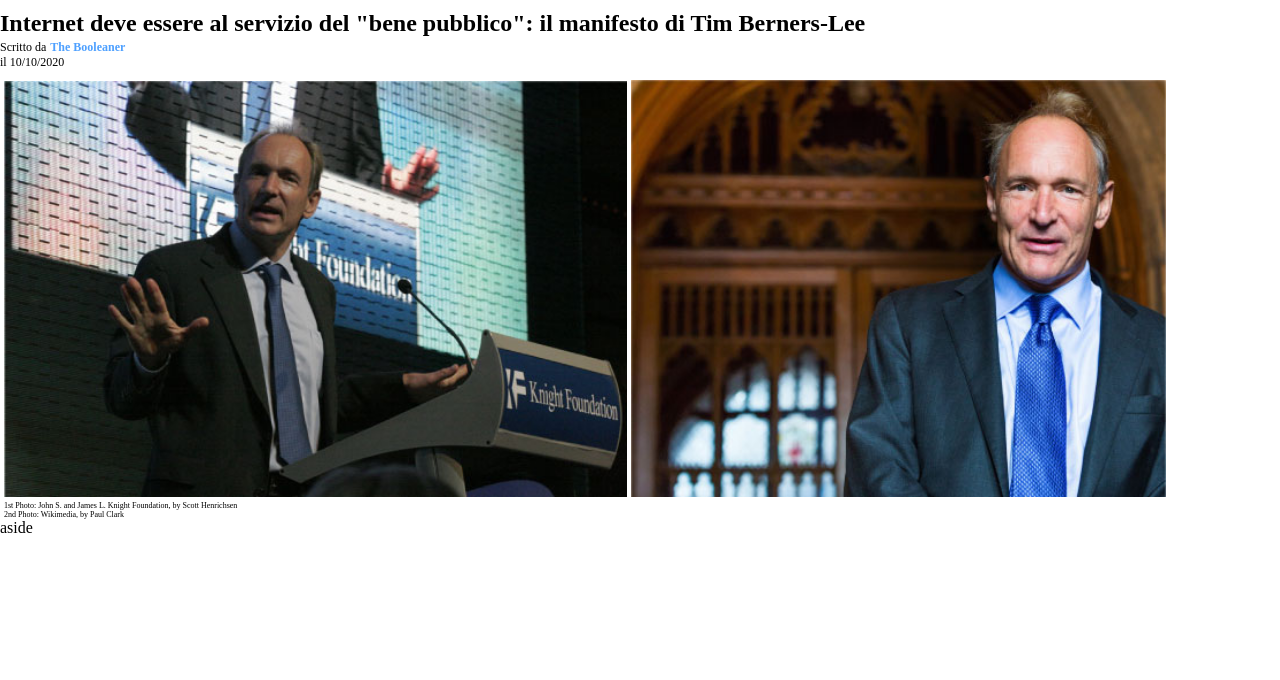
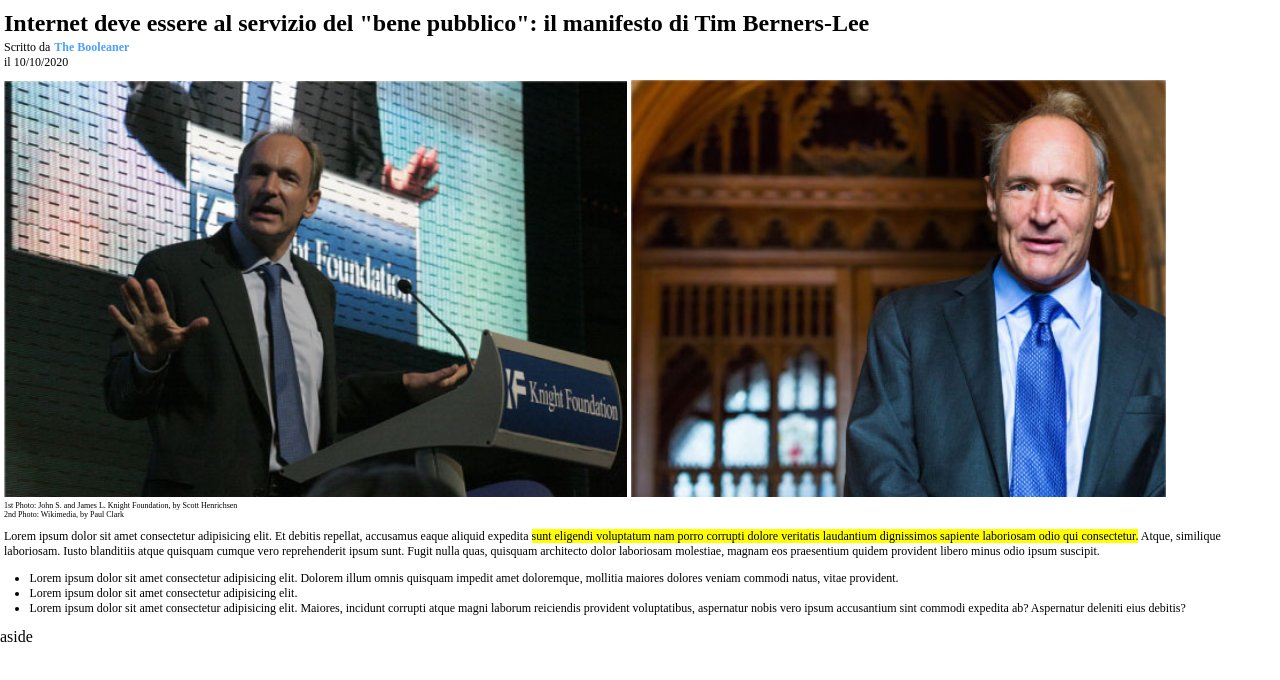
Before and after one commit to Valerio-Catellani/html-css-booleaner, a plain HTML site: page index.html in a window 1280 px wide. Shown: the part 80-760 px from the top of the page. Drawn offline with Linux system fonts and the light colour scheme.

Commit message:
created the main content and the list

```diff
--- a/css/style1.css
+++ b/css/style1.css
@@ -27,7 +27,7 @@ header {
 /*---------------------------MAIN----------------------------*/
 
 main {
-  margin: 10px 0 0;
+  margin: 10px 4px 0;
 }
 
 /*---------TITLE---------*/
@@ -35,6 +35,7 @@ main {
 h1 {
   font-size: 24px;
   margin: 0;
+
 }
 
 main #title h2 {
@@ -57,7 +58,7 @@ main #title h3 {
 /*---------FRONT IMAGES---------*/
 
 #front_images {
-  margin: 10px 4px 0px 4px;
+  margin: 10px 0;
 }
 
 .first_img {
@@ -72,3 +73,23 @@ main #title h3 {
   margin: 0;
   font-size: 8px;
 }
+
+/*---------MAIN CONTENT---------*/
+
+#main_content {
+  margin: 10px 0;
+  font-size: 12px;
+}
+
+#main_content h4 {
+  margin: 10px 0;
+  font-weight: normal;
+}
+
+#main_content .important {
+  background-color: #ffff00;
+}
+
+#main_content ul {
+  padding-left: 2%;
+}
--- a/index.html
+++ b/index.html
@@ -31,6 +31,31 @@
       <p>2nd Photo: Wikimedia, by Paul Clark</p>
     </section>
 
+    <section id="main_content">
+      <h4>Lorem ipsum dolor sit amet consectetur adipisicing elit. Et debitis repellat, accusamus eaque aliquid expedita
+        <span class="important">sunt eligendi voluptatum nam porro corrupti dolore veritatis laudantium dignissimos
+          sapiente laboriosam odio qui
+          consectetur.</span>
+        Atque, similique laboriosam. Iusto blanditiis atque quisquam cumque vero reprehenderit ipsum sunt. Fugit nulla
+        quas, quisquam architecto dolor laboriosam molestiae, magnam eos praesentium quidem provident libero minus odio
+        ipsum suscipit.
+      </h4>
+      <ul>
+        <li>
+          Lorem ipsum dolor sit amet consectetur adipisicing elit. Dolorem illum omnis quisquam impedit amet doloremque,
+          mollitia maiores dolores veniam commodi natus, vitae provident.
+        </li>
+        <li>
+          Lorem ipsum dolor sit amet consectetur adipisicing elit.
+        </li>
+        <li>
+          Lorem ipsum dolor sit amet consectetur adipisicing elit. Maiores, incidunt corrupti atque magni laborum
+          reiciendis provident voluptatibus, aspernatur nobis vero ipsum accusantium sint commodi expedita ab?
+          Aspernatur deleniti eius debitis?
+        </li>
+      </ul>
+    </section>
+
   </main>
 
 
```
